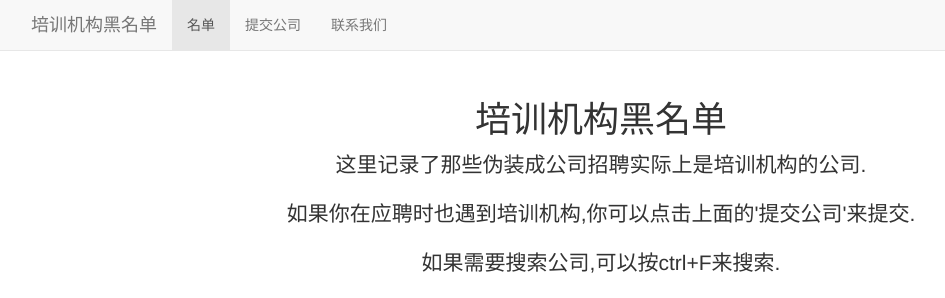
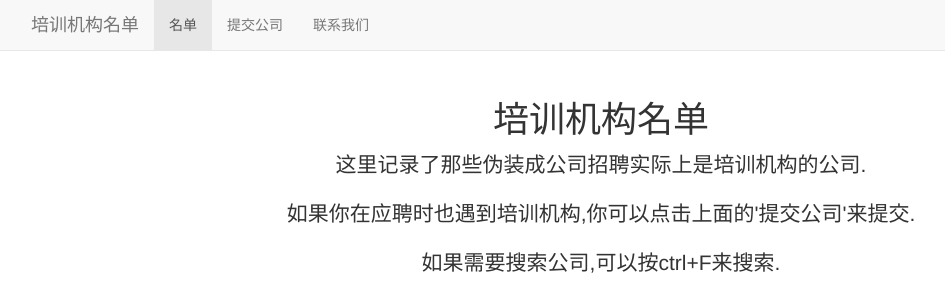
Before and after one commit to Macuilxochitl/blacklist, a Django app: page / in a window 1280 px wide. Shown: the top 298 px of the page, without its empty margins (39-984 px from the left). Run offline with Django 3.2, Linux system fonts and the light colour scheme; data that the repository does not hold is empty; some libraries are stand-ins or nearby versions.

Commit message:
改了一下网站的名字。

```diff
--- a/bl/templates/base.html
+++ b/bl/templates/base.html
@@ -14,7 +14,7 @@
 <script src="/static/js/bootstrap.min.js"></script>
 <script src="/static/js/vue.min.js"></script>
 <script src="/static/js/axios.min.js"></script>
-<title>培训机构黑名单</title>
+<title>培训机构名单</title>
 </head>
 <body>
 
@@ -27,7 +27,7 @@
             <span class="icon-bar"></span>
             <span class="icon-bar"></span>
           </button>
-          <a class="navbar-brand" href="/">培训机构黑名单</a>
+          <a class="navbar-brand" href="/">培训机构名单</a>
         </div>
         <div id="navbar" class="navbar-collapse collapse">
           <ul class="nav navbar-nav">
--- a/bl/templates/list.html
+++ b/bl/templates/list.html
@@ -4,7 +4,7 @@
 <div class="contain">
 
       <div class="starter-template" style="text-align: center;">
-          <h1>培训机构黑名单</h1>
+          <h1>培训机构名单</h1>
           <p class="lead">这里记录了那些伪装成公司招聘实际上是培训机构的公司.</p>
           <p class="lead">如果你在应聘时也遇到培训机构,你可以点击上面的'提交公司'来提交.</p>
           <p class="lead">如果需要搜索公司,可以按ctrl+F来搜索.</p>
```
